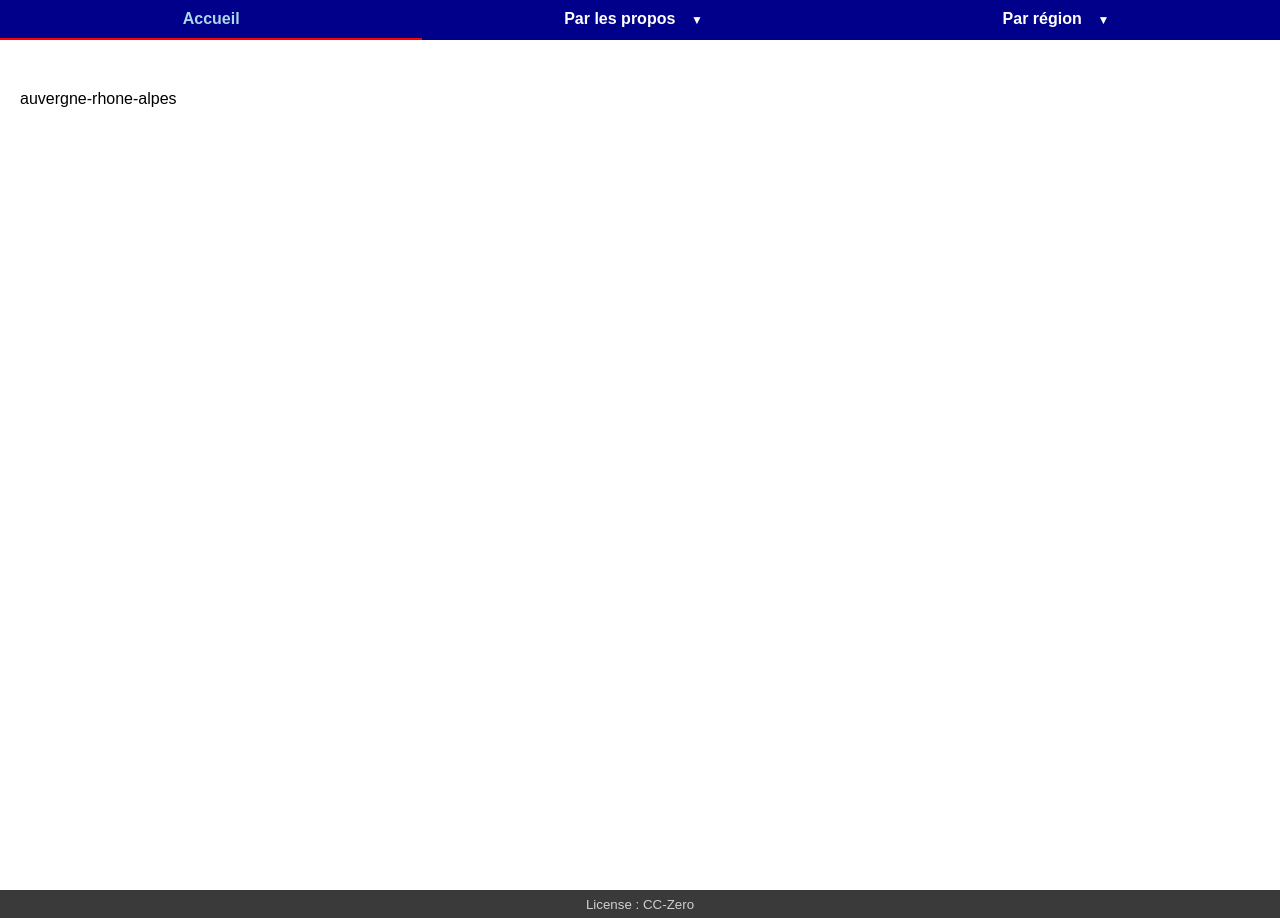
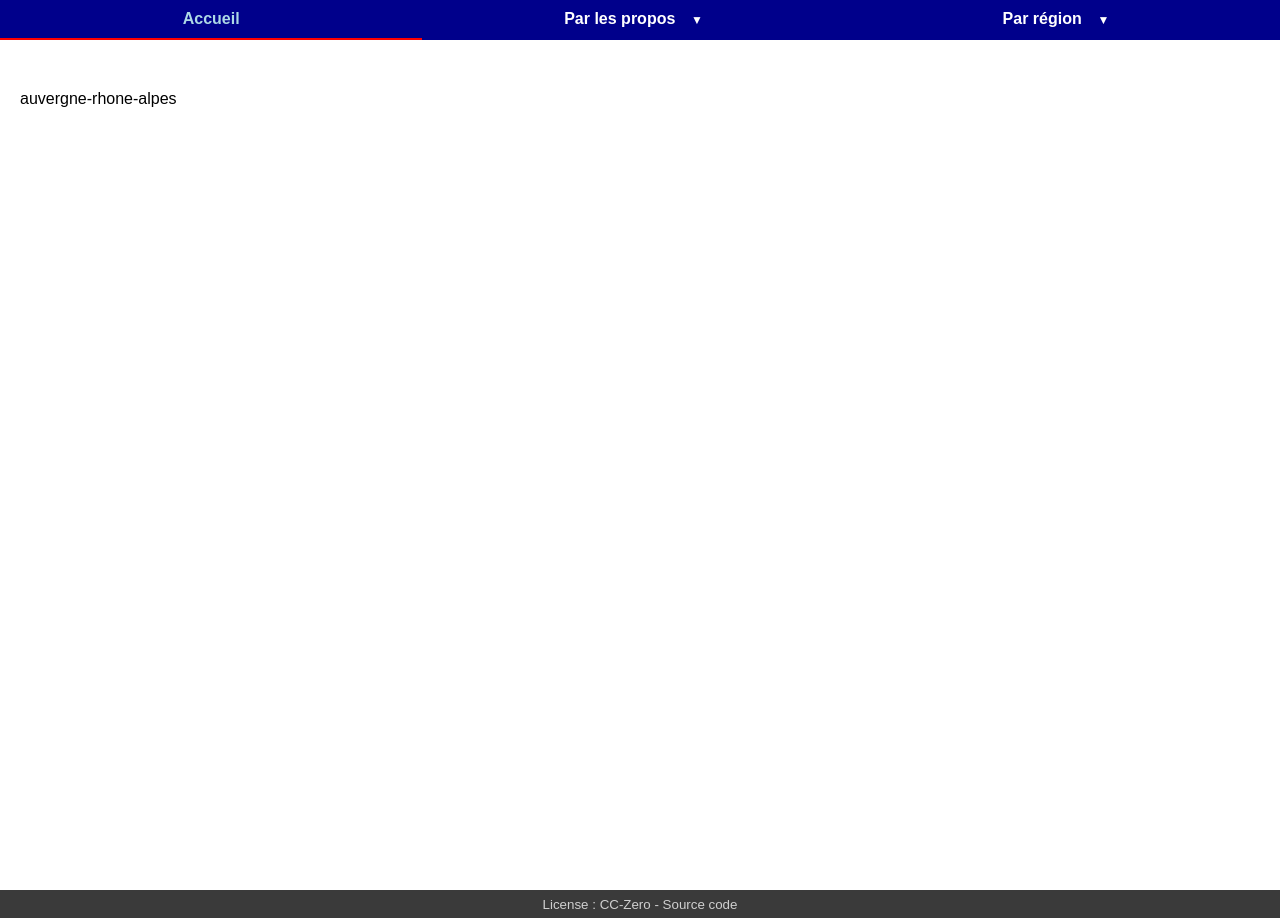
Before and after one commit to qui-est-reellement-le-RN/qui-est-reellement-le-RN.github.io, a plain HTML site: page auvergne-rhone-alpes/region.html in a window 1280 px wide. Drawn offline with Linux system fonts and the light colour scheme.

Commit message:
Add link to github repository

```diff
--- a/auvergne-rhone-alpes/region.html
+++ b/auvergne-rhone-alpes/region.html
@@ -53,7 +53,7 @@
     </div>
 
     <footer>
-        <small>License : <a target="_blank" href="https://creativecommons.org/publicdomain/zero/1.0/">CC-Zero</a></small>
+        <small>License : <a target="_blank" href="https://creativecommons.org/publicdomain/zero/1.0/">CC-Zero</a> - <a target="_blank" href="https://github.com/qui-est-reellement-le-RN/qui-est-reellement-le-RN.github.io">Source code</a></small>
     </footer>
 </body>
 </html>
```
Also changed, not shown: bourgogne-franche-comte/region.html (+1 -1 lines), bretagne/region.html (+1 -1 lines), centre-val-de-loire/region.html (+1 -1 lines), corse/region.html (+1 -1 lines), grand-est/region.html (+1 -1 lines), hauts-de-france/region.html (+1 -1 lines), ile-de-france/region.html (+1 -1 lines), index.html (+1 -1 lines), normandie/region.html (+1 -1 lines), nouvelle-aquitaine/region.html (+1 -1 lines), occitanie/region.html (+1 -1 lines), outremer/region.html (+1 -1 lines), paca/region.html (+1 -1 lines), pays-de-la-loire/region.html (+1 -1 lines).
